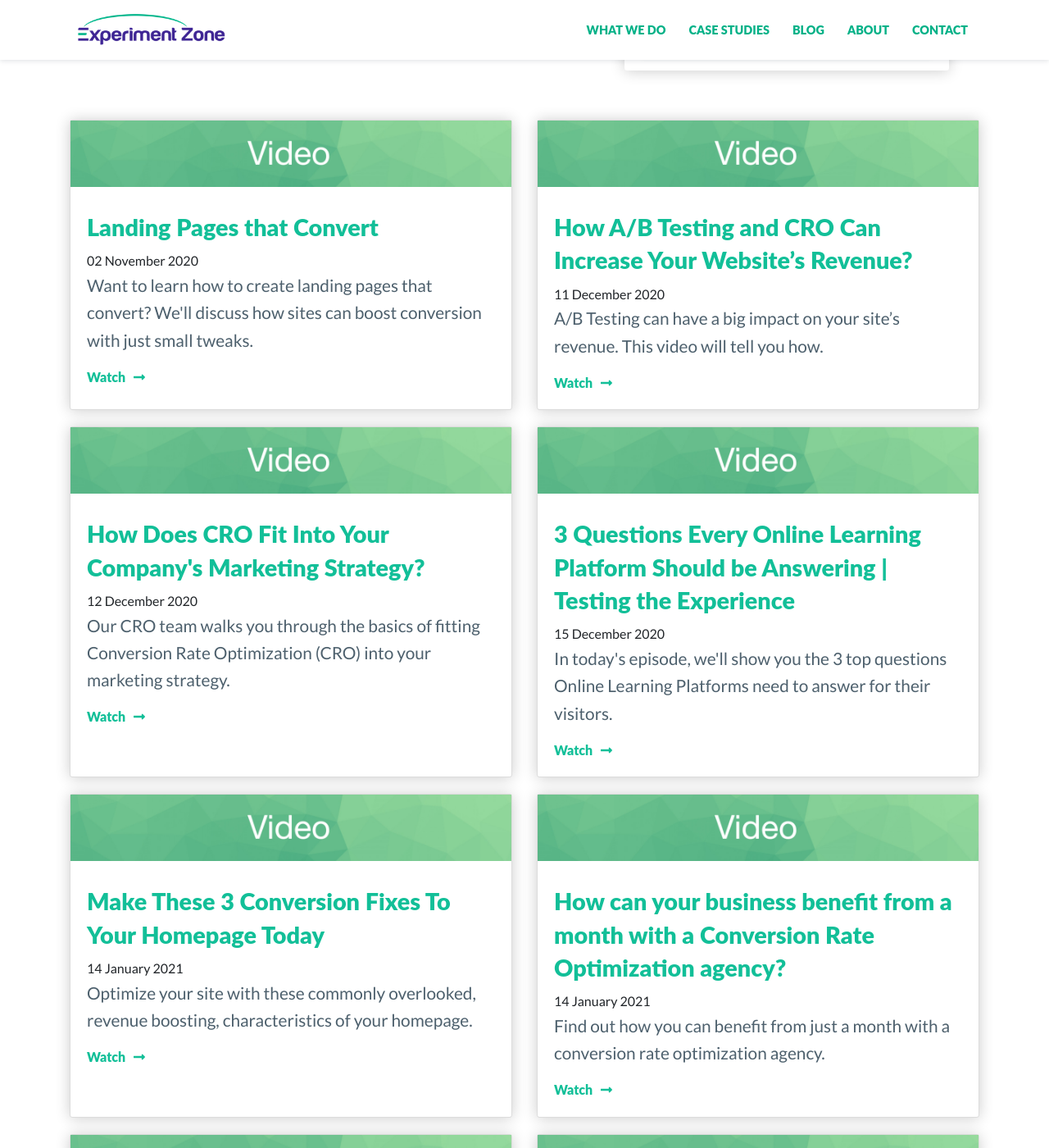
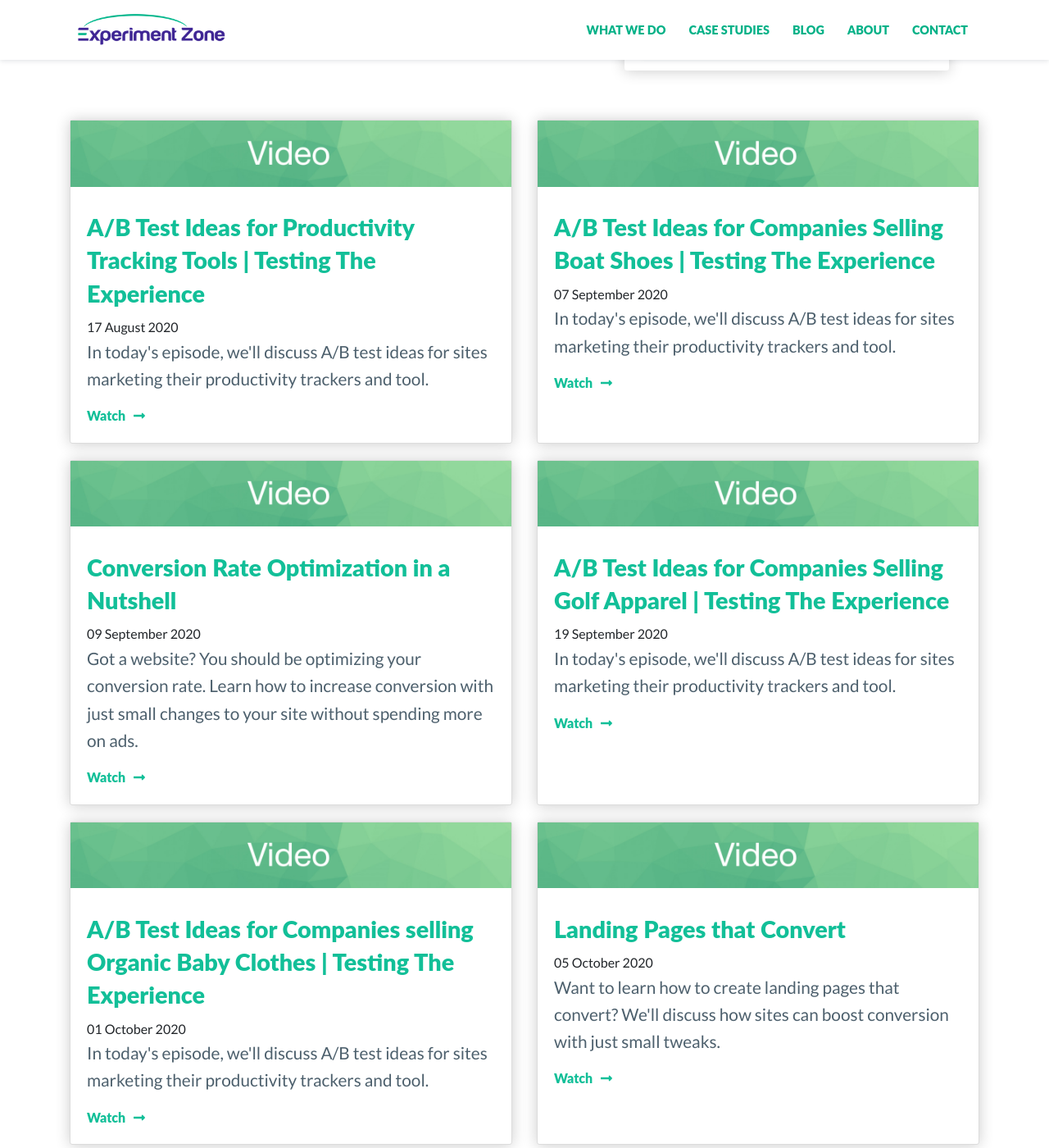
Before and after one commit to experimentzone-team/experiment-zone-site, a Jekyll site: the page built from pages/video.html, in a window 1280 px wide and 1400 px high, scrolled down 360 px. Shown: the whole window at 82% size. Built offline with Jekyll 4.4.1, drawn with Linux system fonts in a browser that asks for light colours; nearby versions of some CDN libraries; some web fonts are replaced; a script that is not in the unit is left out; some of the changed text lies outside the part shown.

Commit message:
added videos to video page

```diff
--- /dev/null
+++ b/collections/_videos/2020-08-17-CRO-and-productivity-trackers.md
@@ -0,0 +1,50 @@
+---
+layout: post
+title: "A/B Test Ideas for Productivity Tracking Tools | Testing The Experience"
+description: "In today's episode, we'll discuss A/B test ideas for sites marketing their productivity trackers and tool."
+permalink: video/CRO-and-productivity-trackers
+tags: [""]
+categories: [""]
+cardImage: "assets/images/videos/youtube-channel-background.png"
+cardImageDivStyle: "height: 90px;"
+heroBackground:
+heroBackgroundOverlay: false
+heroHeight: 600
+heroDiagonal: true
+heroDiagonalFill: false
+meta_title: "A/B Test Ideas for Productivity Tracking Tools | Testing the Experience"
+meta_description: "In today's episode, we'll discuss A/B test ideas for sites marketing their productivity trackers and tool."
+meta_author: "AJ Davis"
+meta_og_title: "A/B Test Ideas for Productivity Tracking Tools | Testing the Experience"
+meta_og_type: website
+meta_og_url: "https://experimentzone.com/video/CRO-and-productivity-trackers"
+meta_og_image: "https://experimentzone.com/assets/images/Experiment-Zone-logo-color.png"
+meta_og_description: "In today's episode, we'll discuss A/B test ideas for sites marketing their productivity trackers and tool."
+---
+
+<style>
+    .video {
+        border: 4px solid black;
+        border-radius: 3px;
+    }
+    .work-summary {
+        border: 0px solid black;
+    }
+    .iframe-container{
+        position: relative;
+        width: 100%;
+        padding-bottom: 56.25%;
+        height: 0;
+    }
+    .iframe-container iframe{
+        position: absolute;
+        top:0;
+        left: 0;
+        width: 100%;
+        height: 100%;
+    }
+</style>
+
+<div class="mt-0 mt-md-n20 work work-summary justify-content-center iframe-container">
+    <iframe class="video" src="https://www.youtube.com/embed/EovmgmqlNjc" title="YouTube video player" frameborder="0" allow="accelerometer; autoplay; clipboard-write; encrypted-media; gyroscope; picture-in-picture" allowfullscreen></iframe>
+</div>
--- /dev/null
+++ b/collections/_videos/2020-09-07-boat-shoes.md
@@ -0,0 +1,50 @@
+---
+layout: post
+title: "A/B Test Ideas for Companies Selling Boat Shoes | Testing The Experience"
+description: "In today's episode, we'll discuss A/B test ideas for sites marketing their productivity trackers and tool."
+permalink: video/boat-shoes
+tags: [""]
+categories: [""]
+cardImage: "assets/images/videos/youtube-channel-background.png"
+cardImageDivStyle: "height: 90px;"
+heroBackground:
+heroBackgroundOverlay: false
+heroHeight: 600
+heroDiagonal: true
+heroDiagonalFill: false
+meta_title: "A/B Test Ideas for Companies Selling Boat Shoes | Testing The Experience"
+meta_description: "In today's episode, we'll discuss A/B test ideas for sites marketing their productivity trackers and tool."
+meta_author: "AJ Davis"
+meta_og_title: "A/B Test Ideas for Companies Selling Boat Shoes | Testing The Experience"
+meta_og_type: website
+meta_og_url: "https://experimentzone.com/video/golf-apparel"
+meta_og_image: "https://experimentzone.com/assets/images/Experiment-Zone-logo-color.png"
+meta_og_description: "In today's episode, we'll discuss A/B test ideas for sites marketing their productivity trackers and tool."
+---
+
+<style>
+    .video {
+        border: 4px solid black;
+        border-radius: 3px;
+    }
+    .work-summary {
+        border: 0px solid black;
+    }
+    .iframe-container{
+        position: relative;
+        width: 100%;
+        padding-bottom: 56.25%;
+        height: 0;
+    }
+    .iframe-container iframe{
+        position: absolute;
+        top:0;
+        left: 0;
+        width: 100%;
+        height: 100%;
+    }
+</style>
+
+<div class="mt-0 mt-md-n20 work work-summary justify-content-center iframe-container">
+    <iframe class="video" src="https://www.youtube.com/embed/6Leid9qpdoA" title="YouTube video player" frameborder="0" allow="accelerometer; autoplay; clipboard-write; encrypted-media; gyroscope; picture-in-picture" allowfullscreen></iframe>
+</div>
--- /dev/null
+++ b/collections/_videos/2020-09-09-conversion-rate-optimization-in-a-nutshell.md
@@ -0,0 +1,50 @@
+---
+layout: post
+title: "Conversion Rate Optimization in a Nutshell"
+description: "Got a website? You should be optimizing your conversion rate. Learn how to increase conversion with just small changes to your site without spending more on ads."
+permalink: video/conversion-rate-optimization-in-a-nutshell
+tags: [""]
+categories: [""]
+cardImage: "assets/images/videos/youtube-channel-background.png"
+cardImageDivStyle: "height: 90px;"
+heroBackground:
+heroBackgroundOverlay: false
+heroHeight: 600
+heroDiagonal: true
+heroDiagonalFill: false
+meta_title: "Conversion Rate Optimization in a Nutshell"
+meta_description: "Got a website? You should be optimizing your conversion rate. Learn how to increase conversion with just small changes to your site without spending more on ads."
+meta_author: "AJ Davis"
+meta_og_title: "Conversion Rate Optimization in a Nutshell"
+meta_og_type: website
+meta_og_url: "https://experimentzone.com/video/conversion-rate-optimization-in-a-nutshell"
+meta_og_image: "https://experimentzone.com/assets/images/Experiment-Zone-logo-color.png"
+meta_og_description: "Got a website? You should be optimizing your conversion rate. Learn how to increase conversion with just small changes to your site without spending more on ads."
+---
+
+<style>
+    .video {
+        border: 4px solid black;
+        border-radius: 3px;
+    }
+    .work-summary {
+        border: 0px solid black;
+    }
+    .iframe-container{
+        position: relative;
+        width: 100%;
+        padding-bottom: 56.25%;
+        height: 0;
+    }
+    .iframe-container iframe{
+        position: absolute;
+        top:0;
+        left: 0;
+        width: 100%;
+        height: 100%;
+    }
+</style>
+
+<div class="mt-0 mt-md-n20 work work-summary justify-content-center iframe-container">
+    <iframe class="video" src="https://www.youtube.com/embed/RkjpAuujR3Q" title="YouTube video player" frameborder="0" allow="accelerometer; autoplay; clipboard-write; encrypted-media; gyroscope; picture-in-picture" allowfullscreen></iframe>
+</div>
--- /dev/null
+++ b/collections/_videos/2020-09-19-golf-apparel.md
@@ -0,0 +1,50 @@
+---
+layout: post
+title: "A/B Test Ideas for Companies Selling Golf Apparel | Testing The Experience"
+description: "In today's episode, we'll discuss A/B test ideas for sites marketing their productivity trackers and tool."
+permalink: video/golf-apparel
+tags: [""]
+categories: [""]
+cardImage: "assets/images/videos/youtube-channel-background.png"
+cardImageDivStyle: "height: 90px;"
+heroBackground:
+heroBackgroundOverlay: false
+heroHeight: 600
+heroDiagonal: true
+heroDiagonalFill: false
+meta_title: "A/B Test Ideas for Companies Selling Golf Apparel | Testing The Experience"
+meta_description: "In today's episode, we'll discuss A/B test ideas for sites marketing their productivity trackers and tool."
+meta_author: "AJ Davis"
+meta_og_title: "A/B Test Ideas for Companies Selling Golf Apparel | Testing The Experience"
+meta_og_type: website
+meta_og_url: "https://experimentzone.com/video/golf-apparel"
+meta_og_image: "https://experimentzone.com/assets/images/Experiment-Zone-logo-color.png"
+meta_og_description: "In today's episode, we'll discuss A/B test ideas for sites marketing their productivity trackers and tool."
+---
+
+<style>
+    .video {
+        border: 4px solid black;
+        border-radius: 3px;
+    }
+    .work-summary {
+        border: 0px solid black;
+    }
+    .iframe-container{
+        position: relative;
+        width: 100%;
+        padding-bottom: 56.25%;
+        height: 0;
+    }
+    .iframe-container iframe{
+        position: absolute;
+        top:0;
+        left: 0;
+        width: 100%;
+        height: 100%;
+    }
+</style>
+
+<div class="mt-0 mt-md-n20 work work-summary justify-content-center iframe-container">
+    <iframe class="video" src="https://www.youtube.com/embed/qKNFttJqamk" title="YouTube video player" frameborder="0" allow="accelerometer; autoplay; clipboard-write; encrypted-media; gyroscope; picture-in-picture" allowfullscreen></iframe>
+</div>
--- /dev/null
+++ b/collections/_videos/2020-09-31-organic-baby-clothes.md
@@ -0,0 +1,50 @@
+---
+layout: post
+title: "A/B Test Ideas for Companies selling Organic Baby Clothes | Testing The Experience"
+description: "In today's episode, we'll discuss A/B test ideas for sites marketing their productivity trackers and tool."
+permalink: video/organic-baby-clothes
+tags: [""]
+categories: [""]
+cardImage: "assets/images/videos/youtube-channel-background.png"
+cardImageDivStyle: "height: 90px;"
+heroBackground:
+heroBackgroundOverlay: false
+heroHeight: 600
+heroDiagonal: true
+heroDiagonalFill: false
+meta_title: "A/B Test Ideas for Companies selling Organic Baby Clothes | Testing The Experience"
+meta_description: "In today's episode, we'll discuss A/B test ideas for sites marketing their productivity trackers and tool."
+meta_author: "AJ Davis"
+meta_og_title: "A/B Test Ideas for Companies selling Organic Baby Clothes | Testing The Experience"
+meta_og_type: website
+meta_og_url: "https://experimentzone.com/video/organic-baby-clothes"
+meta_og_image: "https://experimentzone.com/assets/images/Experiment-Zone-logo-color.png"
+meta_og_description: "In today's episode, we'll discuss A/B test ideas for sites marketing their productivity trackers and tool."
+---
+
+<style>
+    .video {
+        border: 4px solid black;
+        border-radius: 3px;
+    }
+    .work-summary {
+        border: 0px solid black;
+    }
+    .iframe-container{
+        position: relative;
+        width: 100%;
+        padding-bottom: 56.25%;
+        height: 0;
+    }
+    .iframe-container iframe{
+        position: absolute;
+        top:0;
+        left: 0;
+        width: 100%;
+        height: 100%;
+    }
+</style>
+
+<div class="mt-0 mt-md-n20 work work-summary justify-content-center iframe-container">
+    <iframe class="video" src="https://www.youtube.com/embed/QYrO1Ckz48A" title="YouTube video player" frameborder="0" allow="accelerometer; autoplay; clipboard-write; encrypted-media; gyroscope; picture-in-picture" allowfullscreen></iframe>
+</div>
--- /dev/null
+++ b/collections/_videos/2020-10-09-6-ab-test-ideas-for-home-fitness-website.md
@@ -0,0 +1,50 @@
+---
+layout: post
+title: "6 A/B Test Ideas for Home Fitness Website and Apps | Testing the Experience"
+description: "In today's episode, we'll show you 6 A/B test ideas that can increase conversion rates for at home fitness sites."
+permalink: video/6-ab-test-ideas-for-home-fitness-website
+tags: [""]
+categories: [""]
+cardImage: "assets/images/videos/youtube-channel-background.png"
+cardImageDivStyle: "height: 90px;"
+heroBackground:
+heroBackgroundOverlay: false
+heroHeight: 600
+heroDiagonal: true
+heroDiagonalFill: false
+meta_title: "6 A/B Test Ideas for Home Fitness Website and Apps | Testing the Experience"
+meta_description: "In today's episode, we'll show you 6 A/B test ideas that can increase conversion rates for at home fitness sites."
+meta_author: "AJ Davis"
+meta_og_title: "6 A/B Test Ideas for Home Fitness Website and Apps | Testing the Experience"
+meta_og_type: website
+meta_og_url: "https://experimentzone.com/video/6-ab-test-ideas-for-home-fitness-website"
+meta_og_image: "https://experimentzone.com/assets/images/Experiment-Zone-logo-color.png"
+meta_og_description: "In today's episode, we'll show you 6 A/B test ideas that can increase conversion rates for at home fitness sites."
+---
+
+<style>
+    .video {
+        border: 4px solid black;
+        border-radius: 3px;
+    }
+    .work-summary {
+        border: 0px solid black;
+    }
+    .iframe-container{
+        position: relative;
+        width: 100%;
+        padding-bottom: 56.25%;
+        height: 0;
+    }
+    .iframe-container iframe{
+        position: absolute;
+        top:0;
+        left: 0;
+        width: 100%;
+        height: 100%;
+    }
+</style>
+
+<div class="mt-0 mt-md-n20 work work-summary justify-content-center iframe-container">
+    <iframe class="video" src="https://www.youtube.com/embed/TB0l5huEjyo" title="YouTube video player" frameborder="0" allow="accelerometer; autoplay; clipboard-write; encrypted-media; gyroscope; picture-in-picture" allowfullscreen></iframe>
+</div>
--- /dev/null
+++ b/collections/_videos/2020-10-5-5-ab-test-ideas-for-beauty-subscription.md
@@ -0,0 +1,50 @@
+---
+layout: post
+title: "Landing Pages that Convert"
+description: "Want to learn how to create landing pages that convert? We'll discuss how sites can boost conversion with just small tweaks."
+permalink: video/5-ab-test-ideas-for-beauty-subscription
+tags: [""]
+categories: [""]
+cardImage: "assets/images/videos/youtube-channel-background.png"
+cardImageDivStyle: "height: 90px;"
+heroBackground:
+heroBackgroundOverlay: false
+heroHeight: 600
+heroDiagonal: true
+heroDiagonalFill: false
+meta_title: "Landing Pages that Convert"
+meta_description: "Want to learn how to create landing pages that convert? We'll discuss how sites can boost conversion with just small tweaks."
+meta_author: "AJ Davis"
+meta_og_title: "Landing Pages that Convert"
+meta_og_type: website
+meta_og_url: "https://experimentzone.com/video/5-ab-test-ideas-for-beauty-subscription"
+meta_og_image: "https://experimentzone.com/assets/images/Experiment-Zone-logo-color.png"
+meta_og_description: "Want to learn how to create landing pages that convert? We'll discuss how sites can boost conversion with just small tweaks."
+---
+
+<style>
+    .video {
+        border: 4px solid black;
+        border-radius: 3px;
+    }
+    .work-summary {
+        border: 0px solid black;
+    }
+    .iframe-container{
+        position: relative;
+        width: 100%;
+        padding-bottom: 56.25%;
+        height: 0;
+    }
+    .iframe-container iframe{
+        position: absolute;
+        top:0;
+        left: 0;
+        width: 100%;
+        height: 100%;
+    }
+</style>
+
+<div class="mt-0 mt-md-n20 work work-summary justify-content-center iframe-container">
+    <iframe class="video" src="https://www.youtube.com/embed/IVevjnhYGiU" title="YouTube video player" frameborder="0" allow="accelerometer; autoplay; clipboard-write; encrypted-media; gyroscope; picture-in-picture" allowfullscreen></iframe>
+</div>
--- a/collections/_videos/2020-11-02-landing-pages-that-convert.md
+++ b/collections/_videos/2020-11-02-landing-pages-that-convert.md
@@ -1,7 +1,7 @@
 ---
 layout: post
-title: "Landing Pages that Convert"
-description: "Want to learn how to create landing pages that convert? We'll discuss how sites can boost conversion with just small tweaks."
+title: "5 A/B Test Ideas for Beauty Subscription Box Ecommerce Websites | Testing the Experience"
+description: "In today's episode, we'll show you 5 A/B test ideas that can increase conversion rates for beauty subscription box brands."
 permalink: video/landing-pages-that-convert
 tags: [""]
 categories: [""]
@@ -12,14 +12,14 @@
 heroHeight: 600
 heroDiagonal: true
 heroDiagonalFill: false
-meta_title: "Landing Pages that Convert"
-meta_description: "Want to learn how to create landing pages that convert? We'll discuss how sites can boost conversion with just small tweaks."
+meta_title: "5 A/B Test Ideas for Beauty Subscription Box Ecommerce Websites | Testing the Experience"
+meta_description: "In today's episode, we'll show you 5 A/B test ideas that can increase conversion rates for beauty subscription box brands."
 meta_author: "AJ Davis"
-meta_og_title: "Landing Pages that Convert"
+meta_og_title: "5 A/B Test Ideas for Beauty Subscription Box Ecommerce Websites | Testing the Experience"
 meta_og_type: website
-meta_og_url: "https://experimentzone.com/video/a-month-with-a-CRO-agency"
+meta_og_url: "https://experimentzone.com/video/landing-pages-that-convert"
 meta_og_image: "https://experimentzone.com/assets/images/Experiment-Zone-logo-color.png"
-meta_og_description: "Want to learn how to create landing pages that convert? We'll discuss how sites can boost conversion with just small tweaks."
+meta_og_description: "In today's episode, we'll show you 5 A/B test ideas that can increase conversion rates for beauty subscription box brands."
 ---
 
 <style>
@@ -46,5 +46,5 @@
 </style>
 
 <div class="mt-0 mt-md-n20 work work-summary justify-content-center iframe-container">
-    <iframe class="video" src="https://www.youtube.com/embed/IVevjnhYGiU" title="YouTube video player" frameborder="0" allow="accelerometer; autoplay; clipboard-write; encrypted-media; gyroscope; picture-in-picture" allowfullscreen></iframe>
+    <iframe class="video" src="https://www.youtube.com/embed/Xn8TfbCKC-M" title="YouTube video player" frameborder="0" allow="accelerometer; autoplay; clipboard-write; encrypted-media; gyroscope; picture-in-picture" allowfullscreen></iframe>
 </div>
--- /dev/null
+++ b/collections/_videos/2020-12-14-top-3-elements-gift-basket-retailers-should-include-in-their-site.md
@@ -0,0 +1,50 @@
+---
+layout: post
+title: "Top 3 Elements Gift Basket Retailers Should Include in Their Site | Testing the Experience"
+description: "In today's episode, we'll show you the 3 top questions every Gift Baskets retailer needs to answer on their site."
+permalink: video/top-3-elements-gift-basket-retailers-should-include-in-their-site
+tags: [""]
+categories: [""]
+cardImage: "assets/images/videos/youtube-channel-background.png"
+cardImageDivStyle: "height: 90px;"
+heroBackground:
+heroBackgroundOverlay: false
+heroHeight: 600
+heroDiagonal: true
+heroDiagonalFill: false
+meta_title: "Top 3 Elements Gift Basket Retailers Should Include in Their Site | Testing the Experience"
+meta_description: "In today's episode, we'll show you the 3 top questions every Gift Baskets retailer needs to answer on their site."
+meta_author: "AJ Davis"
+meta_og_title: "Top 3 Elements Gift Basket Retailers Should Include in Their Site | Testing the Experience"
+meta_og_type: website
+meta_og_url: "https://experimentzone.com/video/top-3-elements-gift-basket-retailers-should-include-in-their-site"
+meta_og_image: "https://experimentzone.com/assets/images/Experiment-Zone-logo-color.png"
+meta_og_description: "In today's episode, we'll show you the 3 top questions every Gift Baskets retailer needs to answer on their site."
+---
+
+<style>
+    .video {
+        border: 4px solid black;
+        border-radius: 3px;
+    }
+    .work-summary {
+        border: 0px solid black;
+    }
+    .iframe-container{
+        position: relative;
+        width: 100%;
+        padding-bottom: 56.25%;
+        height: 0;
+    }
+    .iframe-container iframe{
+        position: absolute;
+        top:0;
+        left: 0;
+        width: 100%;
+        height: 100%;
+    }
+</style>
+
+<div class="mt-0 mt-md-n20 work work-summary justify-content-center iframe-container">
+    <iframe class="video" src="https://www.youtube.com/embed/KDnVOQcBhZs" title="YouTube video player" frameborder="0" allow="accelerometer; autoplay; clipboard-write; encrypted-media; gyroscope; picture-in-picture" allowfullscreen></iframe>
+</div>
--- /dev/null
+++ b/collections/_videos/2021-01-14-3-elements-on-your-weight-loss-platform-to-boost-signups.md
@@ -0,0 +1,50 @@
+---
+layout: post
+title: "Include these 3 Elements on Your Weight Loss Platform to Boost Signups | Testing the Experience"
+description: "In today's episode, we'll show you the 3 biggest conversion pitfalls of the marketing sites for weight loss programs."
+permalink: video/3-elements-on-your-weight-loss-platform-to-boost-signups
+tags: [""]
+categories: [""]
+cardImage: "assets/images/videos/youtube-channel-background.png"
+cardImageDivStyle: "height: 90px;"
+heroBackground:
+heroBackgroundOverlay: false
+heroHeight: 600
+heroDiagonal: true
+heroDiagonalFill: false
+meta_title: "Include these 3 Elements on Your Weight Loss Platform to Boost Signups | Testing the Experience"
+meta_description: "In today's episode, we'll show you the 3 biggest conversion pitfalls of the marketing sites for weight loss programs."
+meta_author: "AJ Davis"
+meta_og_title: "Include these 3 Elements on Your Weight Loss Platform to Boost Signups | Testing the Experience"
+meta_og_type: website
+meta_og_url: "https://experimentzone.com/video/3-elements-on-your-weight-loss-platform-to-boost-signups"
+meta_og_image: "https://experimentzone.com/assets/images/Experiment-Zone-logo-color.png"
+meta_og_description: "In today's episode, we'll show you the 3 biggest conversion pitfalls of the marketing sites for weight loss programs."
+---
+
+<style>
+    .video {
+        border: 4px solid black;
+        border-radius: 3px;
+    }
+    .work-summary {
+        border: 0px solid black;
+    }
+    .iframe-container{
+        position: relative;
+        width: 100%;
+        padding-bottom: 56.25%;
+        height: 0;
+    }
+    .iframe-container iframe{
+        position: absolute;
+        top:0;
+        left: 0;
+        width: 100%;
+        height: 100%;
+    }
+</style>
+
+<div class="mt-0 mt-md-n20 work work-summary justify-content-center iframe-container">
+    <iframe class="video" src="https://www.youtube.com/embed/VCw8CrzYT6U" title="YouTube video player" frameborder="0" allow="accelerometer; autoplay; clipboard-write; encrypted-media; gyroscope; picture-in-picture" allowfullscreen></iframe>
+</div>
```
